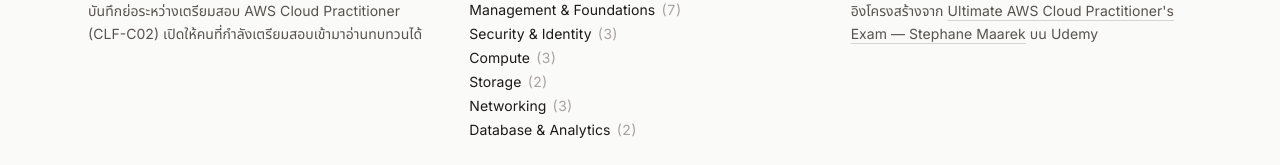
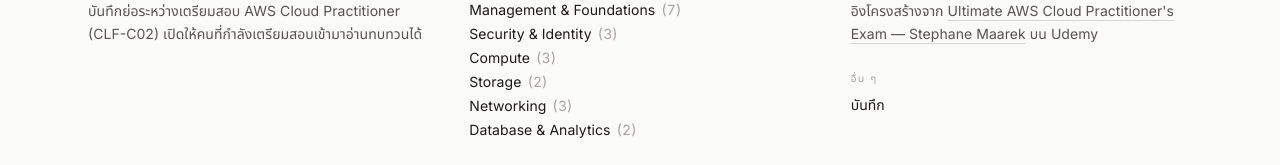
Before and after one commit to dragonfore4/AWS-CPP, a Next.js app: page / in a window 1280 px wide. Shown: the part 3679-3844 px from the top of the page. Built offline with nearby package versions, Linux system fonts and the light colour scheme.

Commit message:
feat(memos): add footer link to /memos

```diff
--- a/components/Footer.tsx
+++ b/components/Footer.tsx
@@ -73,6 +73,22 @@ export default function Footer() {
               </a>{" "}
               บน Udemy
             </p>
+
+            <div className="mt-6">
+              <div className="text-[10px] uppercase tracking-[0.16em] text-[var(--ink-faint)]">
+                อื่น ๆ
+              </div>
+              <ul className="mt-2 text-sm">
+                <li>
+                  <Link
+                    href="/memos"
+                    className="text-[var(--ink-muted)] hover:text-[var(--ink)] transition-colors"
+                  >
+                    บันทึก
+                  </Link>
+                </li>
+              </ul>
+            </div>
           </div>
         </div>
 
```
